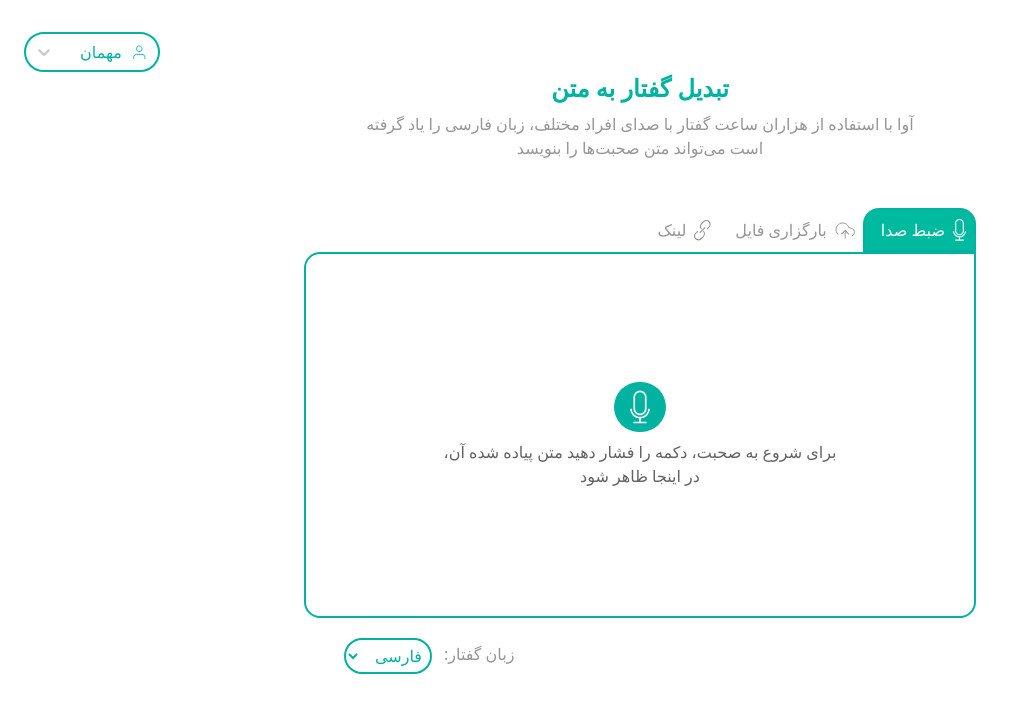
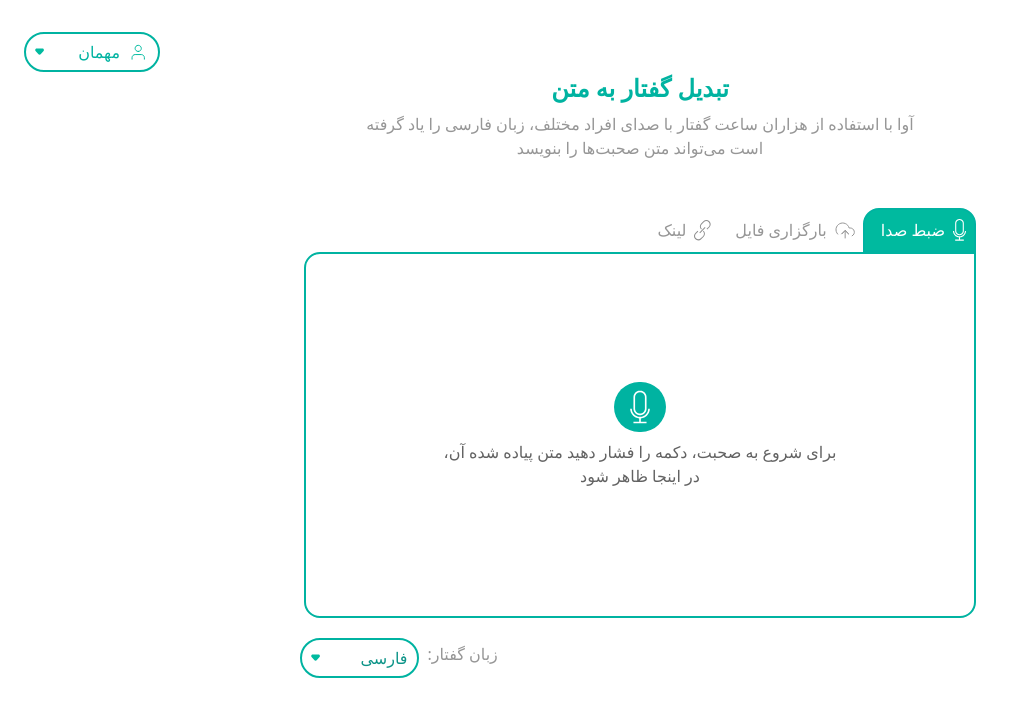
Before and after one commit to amirhoprogrammer/front-project-roshan, a React (Vite) app: page /changethevoice in a window 1280 px wide. Shown: the top 716 px of the page, without its empty margins (0-1015 px from the left). Built offline with nearby package versions, Linux system fonts and the light colour scheme.

Commit message:
add flash to select

```diff
--- a/src/feathers/Guest.jsx
+++ b/src/feathers/Guest.jsx
@@ -110,6 +110,24 @@ function Guest() {
       color: "#0d9488",
     }),
   };
+  const flashComponents = {
+    DropdownIndicator: () => (
+      <svg
+        width="10"
+        height="10"
+        viewBox="0 0 7 5"
+        fill="none"
+        xmlns="http://www.w3.org/2000/svg"
+        className="mx-2"
+      >
+        <path
+          d="M4.65282 4.12713C4.25404 4.58759 3.53973 4.58759 3.14096 4.12713L1.08888 1.7576C0.528006 1.10995 0.988058 0.102941 1.84481 0.102941L5.94896 0.102942C6.80571 0.102942 7.26577 1.10995 6.70489 1.7576L4.65282 4.12713Z"
+          fill="#00BA9F"
+        />
+      </svg>
+    ),
+  };
+
   return (
     <Select
       options={options}
@@ -117,6 +135,7 @@ function Guest() {
       className="basic-select mx-6 w-34 "
       classNamePrefix="select"
       styles={customStyles}
+      components={flashComponents}
     />
   );
 }
--- a/src/pages/ChangeTheVoice.jsx
+++ b/src/pages/ChangeTheVoice.jsx
@@ -3,8 +3,67 @@ import Guest from "../feathers/Guest";
 import Tabs from "../feathers/Tabs";
 //import { Tabs, Tab, Box } from "@mui/material";
 //import { Tab, Tabs, TabList, TabPanel } from "react-tabs";
+import Select from "react-select";
 import "../App.css";
 function ChangeTheVoice() {
+  const [selectedValue, setSelectedValue] = useState("");
+  const options = [
+    { value: "persian", label: "فارسی" },
+    { value: "english", label: "انگلیسی" },
+  ];
+  const customStyles = {
+    control: (provided, state) => ({
+      ...provided,
+      border: "2px solid #00b3a1",
+      direction: "rtl",
+      borderRadius: "20px",
+      padding: "0px",
+      backgroundColor: "white",
+      boxShadow: state.isFocused ? "0 0 0 0 #0d9488" : "none", // تغییر سایه وقتی فوکوس می‌شه
+      borderColor: state.isFocused ? "#0d9488" : "#14b8a6", // تغییر رنگ مرزی
+      borderBottomLeftRadius: state.isFocused ? "0px" : "20px",
+      borderBottomRightRadius: state.isFocused ? "0px" : "20px",
+      "&:hover": {
+        borderColor: "#00b3a1",
+      },
+    }),
+    menu: (provided) => ({
+      ...provided,
+      borderBottomLeftRadius: "20px",
+      borderBottomRightRadius: "20px",
+      marginTop: "0px",
+    }),
+    option: (provided, state) => ({
+      ...provided,
+      backgroundColor: "white",
+      color: state.isSelected ? "white" : "#0d9488",
+      borderRadius: "20px",
+      "&:hover": {
+        backgroundColor: "#e0f2f1",
+      },
+    }),
+    singleValue: (provided) => ({
+      ...provided,
+      color: "#0d9488",
+    }),
+  };
+  const flashComponents = {
+    DropdownIndicator: () => (
+      <svg
+        width="10"
+        height="10"
+        viewBox="0 0 7 5"
+        fill="none"
+        xmlns="http://www.w3.org/2000/svg"
+        className="mx-2"
+      >
+        <path
+          d="M4.65282 4.12713C4.25404 4.58759 3.53973 4.58759 3.14096 4.12713L1.08888 1.7576C0.528006 1.10995 0.988058 0.102941 1.84481 0.102941L5.94896 0.102942C6.80571 0.102942 7.26577 1.10995 6.70489 1.7576L4.65282 4.12713Z"
+          fill="#00BA9F"
+        />
+      </svg>
+    ),
+  };
   return (
     <div className="mt-8 mb-4 flex flex-col">
       <Guest />
@@ -21,22 +80,16 @@ function ChangeTheVoice() {
       <div className="p-0 mx-76 mt-10">
         <Tabs />
       </div>
-      <div className="flex mx-84 my-5 items-start w-48">
-        <select
-          name="language"
-          id=""
-          className="border-2 rounded-2xl mx-2 p-1"
-          style={{
-            border: "2px solid #00b3a1",
-            direction: "rtl",
-            borderRadius: "20px",
-            color: "#00b3a1",
-          }}
-        >
-          <option value="persian">فارسی</option>
-          <option value="english">انگلیسی</option>
-        </select>
-        <p className="w-48 m-1" style={{ color: "#969696" }}>
+      <div className="flex mx-73 my-5 items-start w-76">
+        <Select
+          options={options}
+          defaultValue={options[0]}
+          className="basic-select mx-2 w-34 "
+          classNamePrefix="select"
+          styles={customStyles}
+          components={flashComponents}
+        />
+        <p className="w-48 my-1 mx-0" style={{ color: "#969696" }}>
           :زبان گفتار
         </p>
       </div>
```
